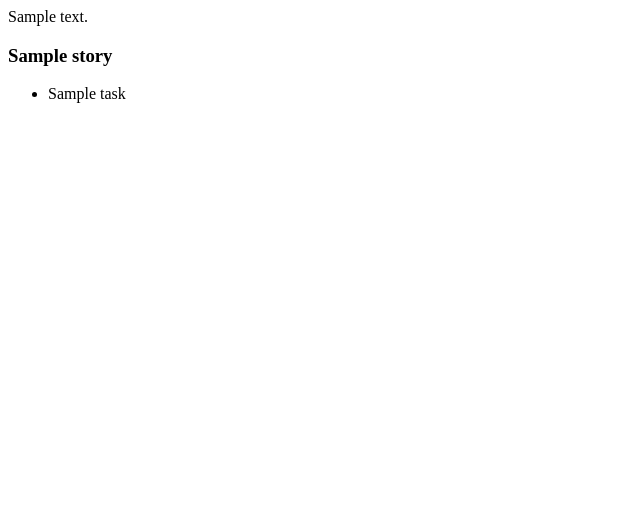
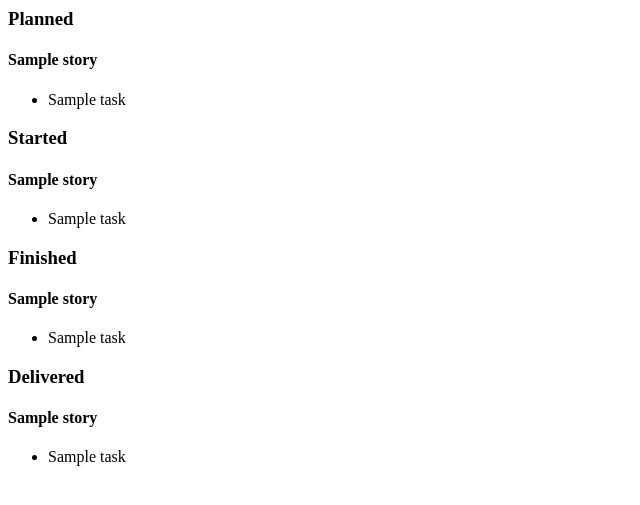
Before and after one commit to Maethorin/pivocram, a Flask app: template app/templates/board.html in a window 1280 px wide. Shown: the top 505 px of the page, without its empty margins (0-640 px from the left). Run offline with Flask 2, Linux system fonts and the light colour scheme; the template is opened without the code that fills it: most values are stand-ins (such as "Sample title", 1, 10 or a date in 2020).

Commit message:
Workaround to solve angular query expecting array

```diff
--- a/app/resources.py
+++ b/app/resources.py
@@ -31,7 +31,7 @@ class StoryResource(ResourceBase):
         }
         for story in client.current_stories:
             stories[story['current_state']].append(story)
-        return stories
+        return [stories]
 
 
 class TaskResource(ResourceBase):
--- a/app/templates/board.html
+++ b/app/templates/board.html
@@ -1,17 +1,19 @@
 <div class="container-fluid">
-    <div class="row">
-        <div class="col-md-4 current-stories">
-            <div ng-repeat="story in stories">
-                {{story.description}}
+    <div class="row current-stories">
+        <div class="col-md-3 planned">
+            <div class="panel panel-default">
+            <div class="panel-heading">
+                <h3>Planned</h3>
             </div>
-            <div ng-repeat="story in stories.notStarted" class="panel panel-default">
+            <div class="panel-body">
+                <div ng-repeat="story in stories[0].planned" class="panel panel-default">
                     <div class="panel-heading">
-                    <h3>{{story.title}}</h3>
+                        <h4>{{story.name}}</h4>
                     </div>
                     <div class="panel-body">
                         <ul class="list-group">
                             <li class="list-group-item" ng-class="{'success': task.complete, 'warning': !task.complete, }" ng-repeat="task in story.tasks">
-                            {{ task.title }}
+                                {{ task.name }}
                             </li>
                         </ul>
                     </div>
@@ -19,3 +21,68 @@
             </div>
             </div>
         </div>
+        <div class="col-md-3 started">
+            <div class="panel panel-default">
+            <div class="panel-heading">
+                <h3>Started</h3>
+            </div>
+            <div class="panel-body">
+                <div ng-repeat="story in stories[0].started" class="panel panel-default">
+                    <div class="panel-heading">
+                        <h4>{{story.name}}</h4>
+                    </div>
+                    <div class="panel-body">
+                        <ul class="list-group">
+                            <li class="list-group-item" ng-class="{'success': task.complete, 'warning': !task.complete, }" ng-repeat="task in story.tasks">
+                                {{ task.name }}
+                            </li>
+                        </ul>
+                    </div>
+                </div>
+            </div>
+            </div>
+        </div>
+        <div class="col-md-3 finished">
+            <div class="panel panel-default">
+            <div class="panel-heading">
+                <h3>Finished</h3>
+            </div>
+            <div class="panel-body">
+                <div ng-repeat="story in stories[0].finished" class="panel panel-default">
+                    <div class="panel-heading">
+                        <h4>{{story.name}}</h4>
+                    </div>
+                    <div class="panel-body">
+                        <ul class="list-group">
+                            <li class="list-group-item" ng-class="{'success': task.complete, 'warning': !task.complete, }" ng-repeat="task in story.tasks">
+                                {{ task.name }}
+                            </li>
+                        </ul>
+                    </div>
+                </div>
+            </div>
+            </div>
+        </div>
+        <div class="col-md-3 delivered">
+            <div class="panel panel-default">
+            <div class="panel-heading">
+                <h3>Delivered</h3>
+            </div>
+            <div class="panel-body">
+                <div ng-repeat="story in stories[0].delivered" class="panel panel-default">
+                    <div class="panel-heading">
+                        <h4>{{story.name}}</h4>
+                    </div>
+                    <div class="panel-body">
+                        <ul class="list-group">
+                            <li class="list-group-item" ng-class="{'success': task.complete, 'warning': !task.complete, }" ng-repeat="task in story.tasks">
+                                {{ task.name }}
+                            </li>
+                        </ul>
+                    </div>
+                </div>
+            </div>
+            </div>
+        </div>
+    </div>
+</div>
```
Lines whose indentation alone changed are shown as unchanged.
